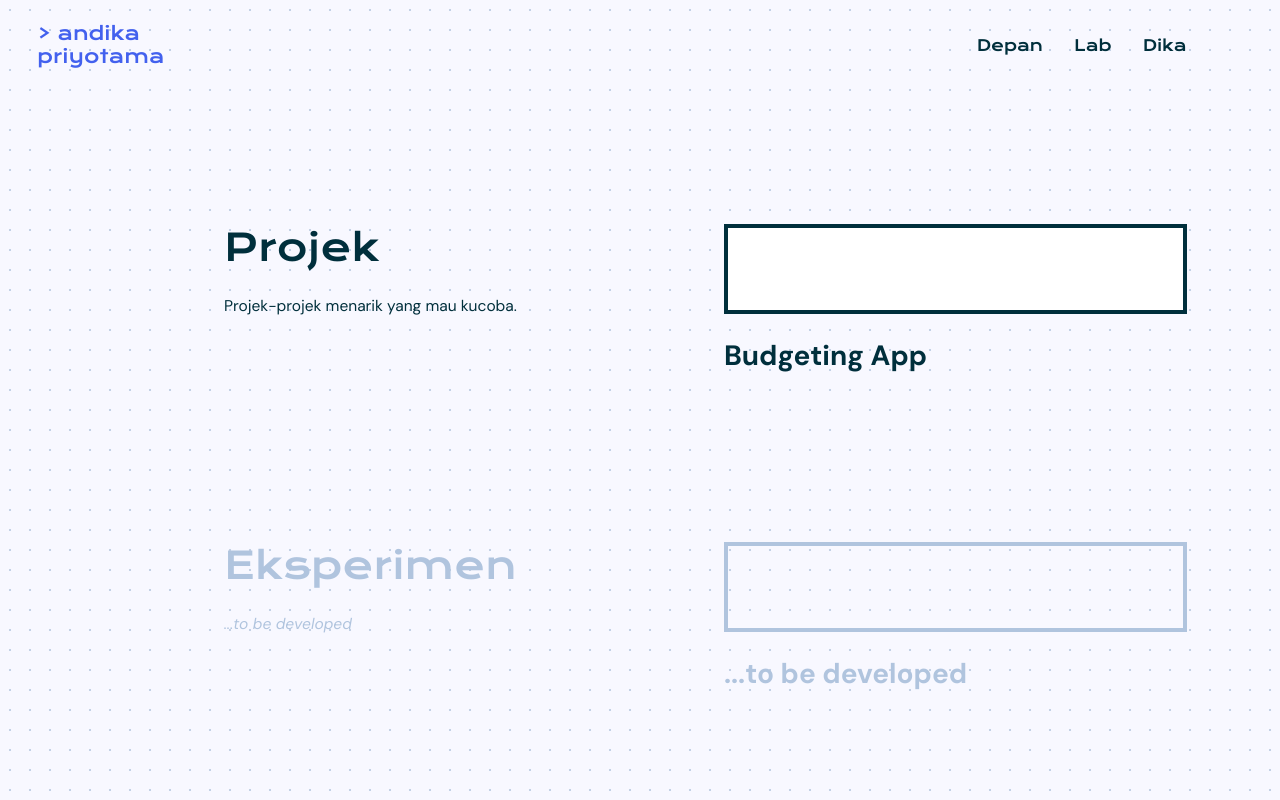
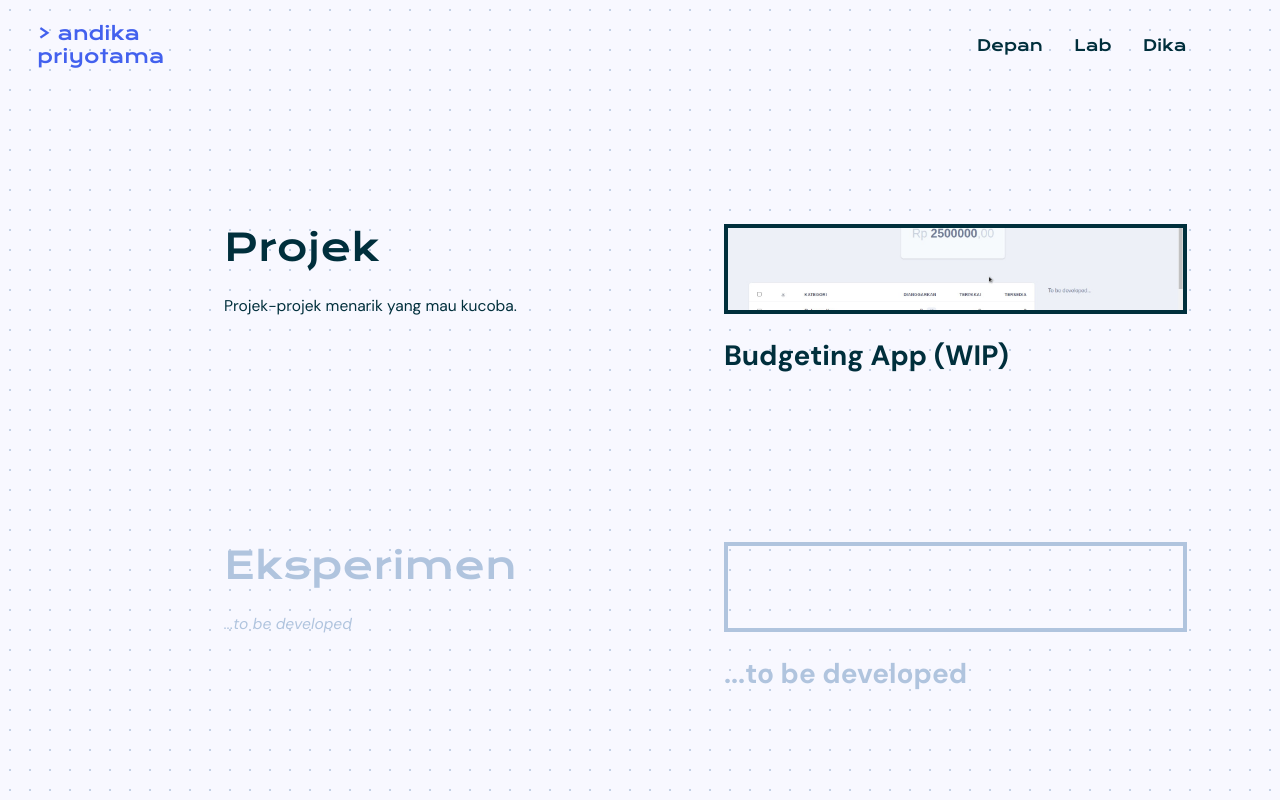
Before and after one commit to sakitkepala/sakitkepaladotdev-v0, a Next.js app: page /lab in a window 1280 px wide. Shown: the top 800 px of the page. Built offline with nearby package versions, Linux system fonts and the light colour scheme.

Commit message:
Thumbnail projek, dummy

```diff
--- a/pages/lab.js
+++ b/pages/lab.js
@@ -86,7 +86,7 @@ export default function HalamanLab({ listInfo }) {
               <li>
                 {/* TODO: */}
                 <article className={st["lab-artikel"]}>
-                  <NavLink href="/dika">
+                  {/* <NavLink href="/dika"> */}
                   <div
                     className={st["lab-artikel__thumb"]}
                     style={{
@@ -96,16 +96,16 @@ export default function HalamanLab({ listInfo }) {
                   >
                     <img />
                   </div>
-                  </NavLink>
+                  {/* </NavLink> */}
 
-                  <NavLink href="/dika">
+                  {/* <NavLink href="/dika"> */}
                   <h2
                     className={st["lab-artikel__judul"]}
                     style={{ color: "lightsteelblue" }}
                   >
                     ...to be developed
                   </h2>
-                  </NavLink>
+                  {/* </NavLink> */}
                 </article>
               </li>
             </ul>
@@ -127,14 +127,22 @@ export default function HalamanLab({ listInfo }) {
               <li>
                 <article className={st["lab-artikel"]}>
                   <NavLink href="https://www.github.com/sakitkepala/wkwkbudgetapp">
-                    <div className={st["lab-artikel__thumb"]}>
-                      <img />
-                    </div>
+                    <div
+                      className={st["lab-artikel__thumb"]}
+                      style={{
+                        backgroundImage: "url(/wkwkbudgetapp.jpg)",
+                        backgroundSize: "cover",
+                        backgroundPositionX: "center",
+                        backgroundPositionY: "65%",
+                      }}
+                    />
                   </NavLink>
 
+                  <h2 className={st["lab-artikel__judul"]}>
                     <NavLink href="https://www.github.com/sakitkepala/wkwkbudgetapp">
-                    <h2 className={st["lab-artikel__judul"]}>Budgeting App</h2>
+                      Budgeting App &#40;WIP&#41;
                     </NavLink>
+                  </h2>
                 </article>
               </li>
             </ul>
--- a/styles/Dika.module.scss
+++ b/styles/Dika.module.scss
@@ -271,9 +271,15 @@
   margin-bottom: 3em;
 
   &__thumb {
+    position: relative;
+
+    display: flex;
+
     height: 90px;
+    overflow: hidden;
+
+    background-color: transparent;
     border: solid #002f3c 4px;
-    background-color: white;
   }
 
   &__judul {
```
Also changed, not shown: public/wkwkbudgetapp.jpg (added). Lines whose indentation alone changed are shown as unchanged.
